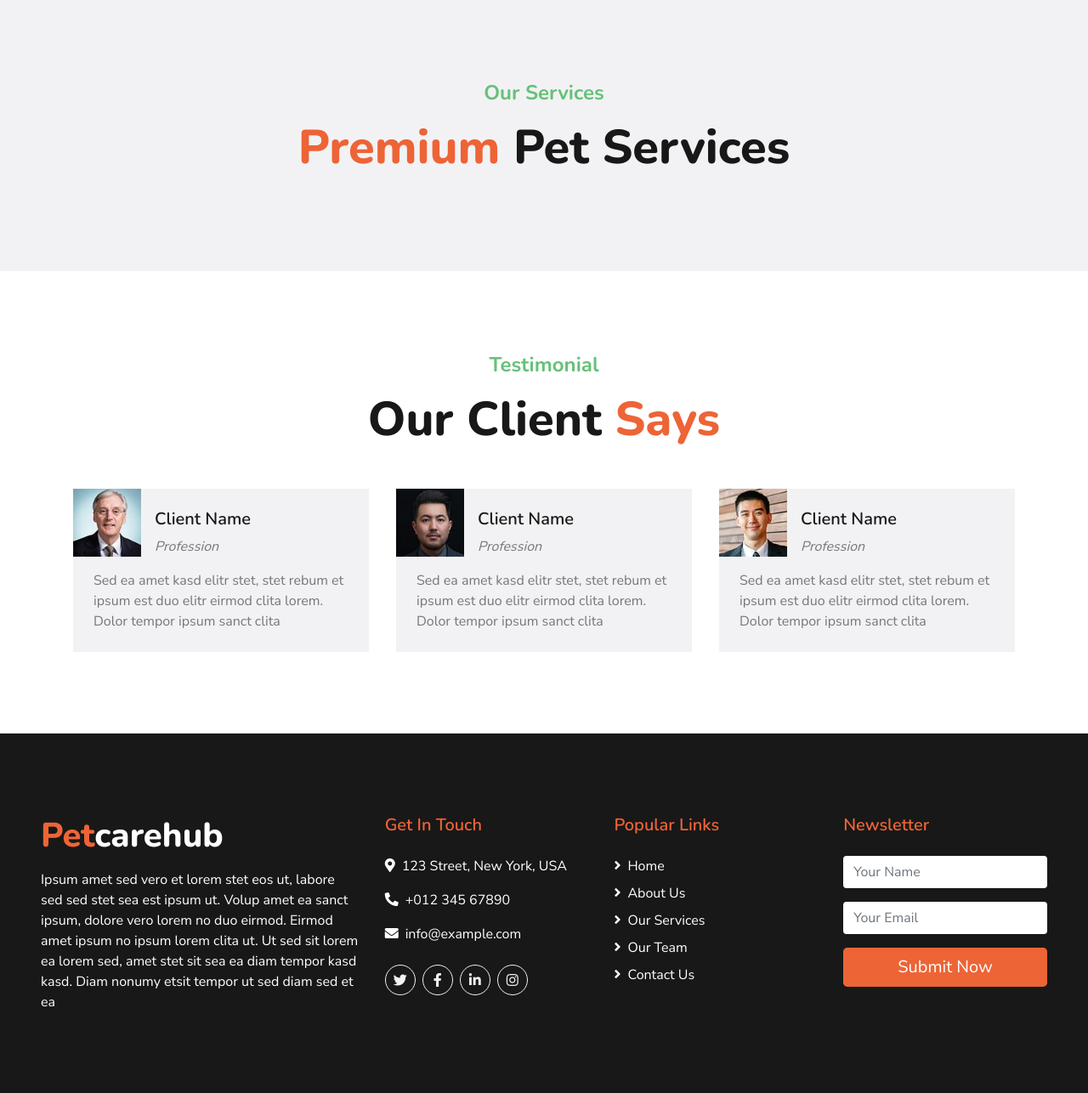
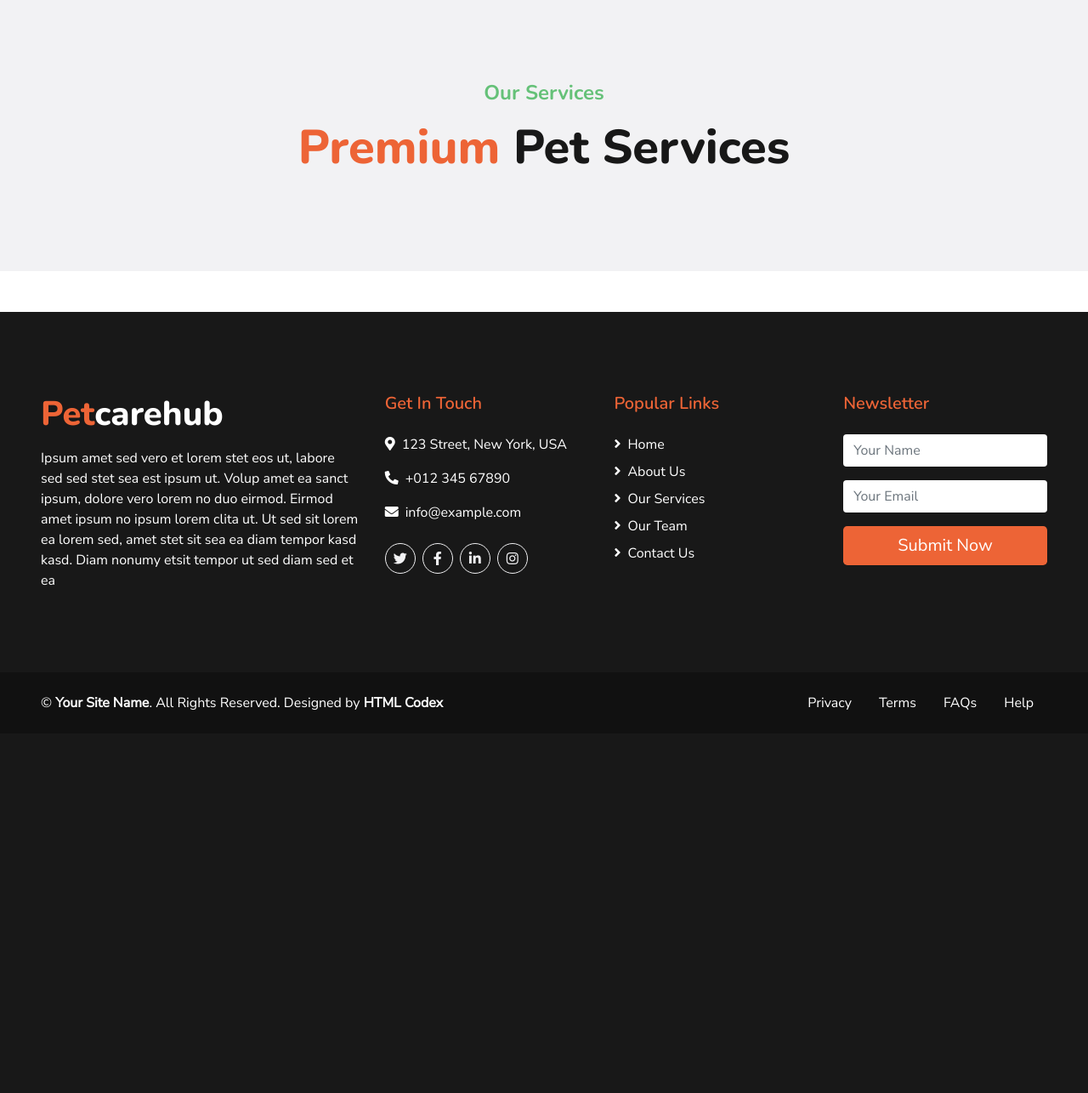
Before and after one commit to gunnu2908/petlover, a PHP site: page /service.php in a window 1280 px wide. Shown: the part 223-1509 px from the top of the page at 85% size. After the commit the page ends 1058 px from the top, so only its background shows below. Run offline with PHP 8.4, Linux system fonts and the light colour scheme; the visitor is signed in with stand-in values (Sample User, id 1); data that the repository does not hold is empty; some libraries are stand-ins or nearby versions.

Commit message:
removed testo

```diff
--- a/service.php
+++ b/service.php
@@ -159,6 +159,7 @@ $cart_count = $row['count'];
             </div>
 
             <div class="row pb-3">
+
             <?php
                 $con=mysqli_connect("localhost","root","","petcarehub")or die (mysqli_error());
                 $data="select * from adminservice";
@@ -172,9 +173,8 @@ $d=$row['ServiceDescription'];
                 $e=$row['ServicePhoto1'];
                 $f=$row['Photo2'];
                 $g=$row['Sdescr'];
+                ?>
 
-
-?>
                 <div class="col-md-6 col-lg-4 mb-4">
                     <div class="d-flex flex-column text-center bg-white mb-2 p-3 p-sm-5">
                         <h3 class="flaticon-house display-3 font-weight-normal text-secondary mb-3"></h3>
@@ -208,50 +208,6 @@ mysqli_query($con,$data);
  echo "<script>location.href='singleservice.php';</script>";
  }
 ?>
-
-    <!-- Testimonial Start -->
-    <div class="container-fluid p-0 py-5">
-        <div class="container p-0 pt-5">
-            <div class="d-flex flex-column text-center mb-5">
-                <h4 class="text-secondary mb-3">Testimonial</h4>
-                <h1 class="display-4 m-0">Our Client <span class="text-primary">Says</span></h1>
-            </div>
-            <div class="owl-carousel testimonial-carousel">
-                <div class="bg-light mx-3 p-4">
-                    <div class="d-flex align-items-end mb-3 mt-n4 ml-n4">
-                        <img class="img-fluid" src="img/testimonial-1.jpg" style="width: 80px; height: 80px;" alt="">
-                        <div class="ml-3">
-                            <h5>Client Name</h5>
-                            <i>Profession</i>
-                        </div>
-                    </div>
-                    <p class="m-0">Sed ea amet kasd elitr stet, stet rebum et ipsum est duo elitr eirmod clita lorem. Dolor tempor ipsum sanct clita</p>
-                </div>
-
-                <div class="bg-light mx-3 p-4">
-                    <div class="d-flex align-items-end mb-3 mt-n4 ml-n4">
-                        <img class="img-fluid" src="img/testimonial-3.jpg" style="width: 80px; height: 80px;" alt="">
-                        <div class="ml-3">
-                            <h5>Client Name</h5>
-                            <i>Profession</i>
-                        </div>
-                    </div>
-                    <p class="m-0">Sed ea amet kasd elitr stet, stet rebum et ipsum est duo elitr eirmod clita lorem. Dolor tempor ipsum sanct clita</p>
-                </div>
-                <div class="bg-light mx-3 p-4">
-                    <div class="d-flex align-items-end mb-3 mt-n4 ml-n4">
-                        <img class="img-fluid" src="img/testimonial-4.jpg" style="width: 80px; height: 80px;" alt="">
-                        <div class="ml-3">
-                            <h5>Client Name</h5>
-                            <i>Profession</i>
-                        </div>
-                    </div>
-                    <p class="m-0">Sed ea amet kasd elitr stet, stet rebum et ipsum est duo elitr eirmod clita lorem. Dolor tempor ipsum sanct clita</p>
-                </div>
-            </div>
-        </div>
-    </div>
-    <!-- Testimonial End -->
 
 
     <!-- Footer Start -->
```
Lines whose indentation alone changed are shown as unchanged.
